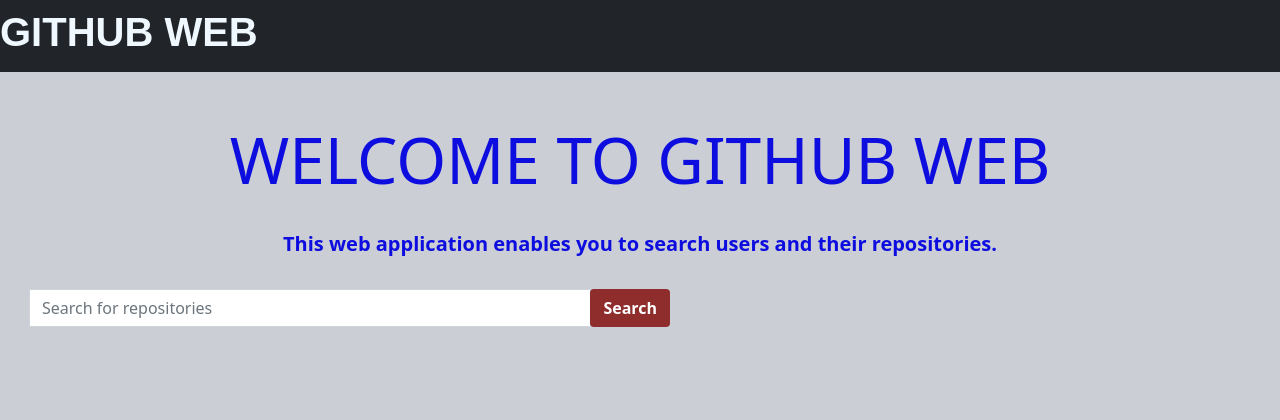
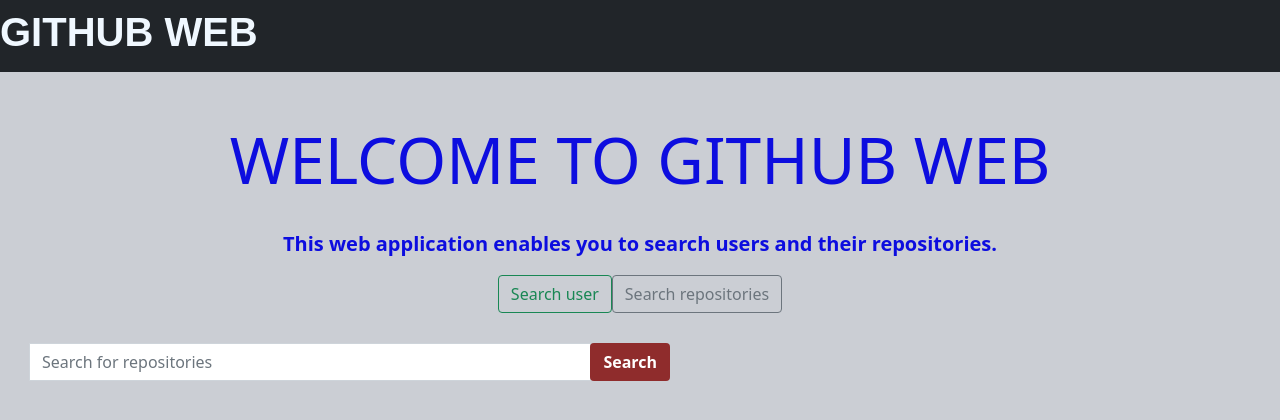
Before and after one commit to vyonna6519/API-token, an Angular app: page / in a window 1280 px wide. Shown: the top 420 px of the page. Built offline with nearby package versions, Linux system fonts and the light colour scheme.

Commit message:
added form to heading class

```diff
--- a/src/app/home/home.component.html
+++ b/src/app/home/home.component.html
@@ -2,5 +2,8 @@
 <div class="heading text-center">
         <h1 class="origin display-3">WELCOME TO GITHUB WEB </h1>
         <p>This web application enables you to search users and their repositories.</p>
-
+        <form class=" forms form-inline">
+          <button class="btn btn-outline-success" type="button" routerLink="searchuser" routerLinkActive='active'>Search user</button>
+          <button class="btn btn-outline-secondary" type="button" routerLink="searchrepository" routerLinkActive='active'>Search  repositories</button>
+        </form>
 </div>
```
